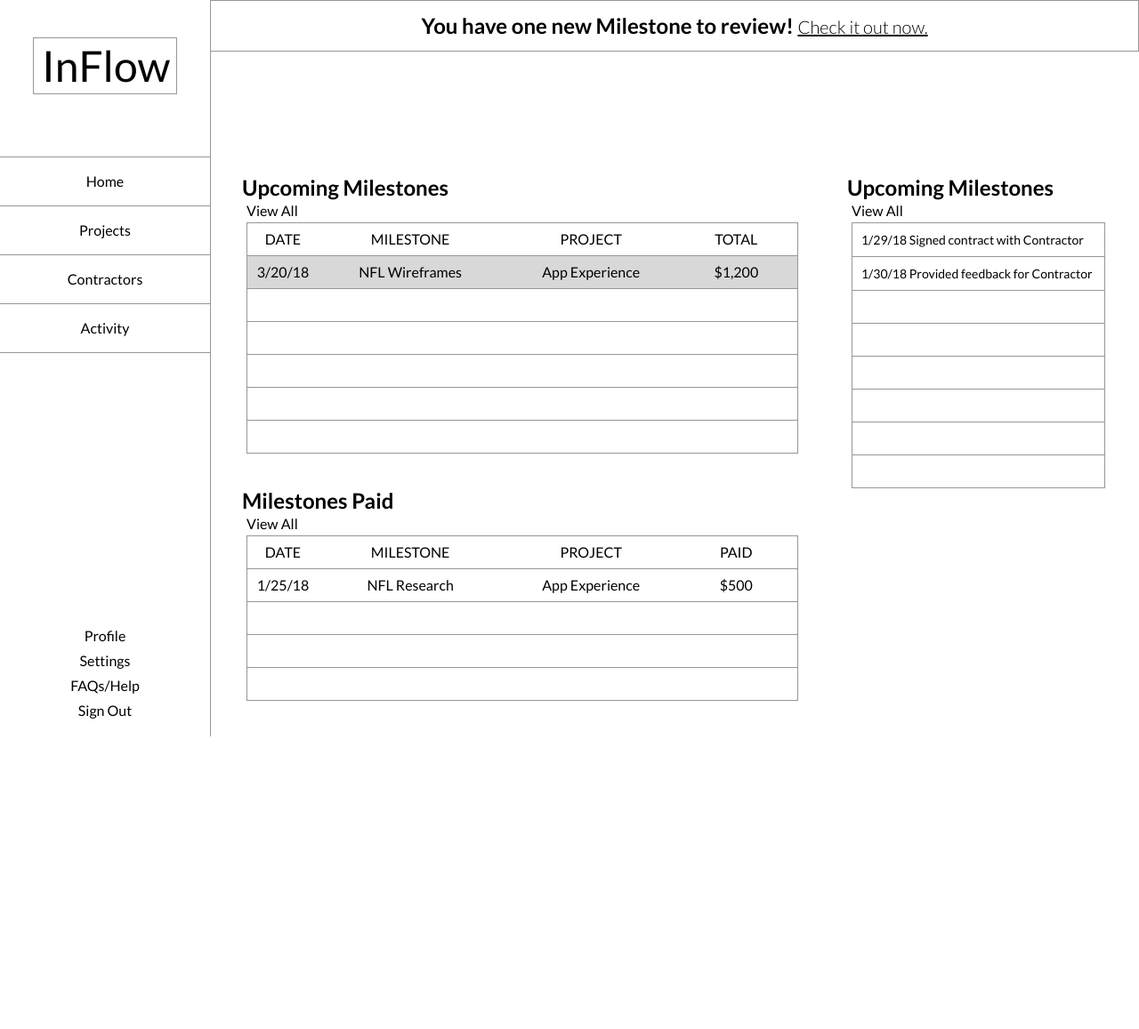
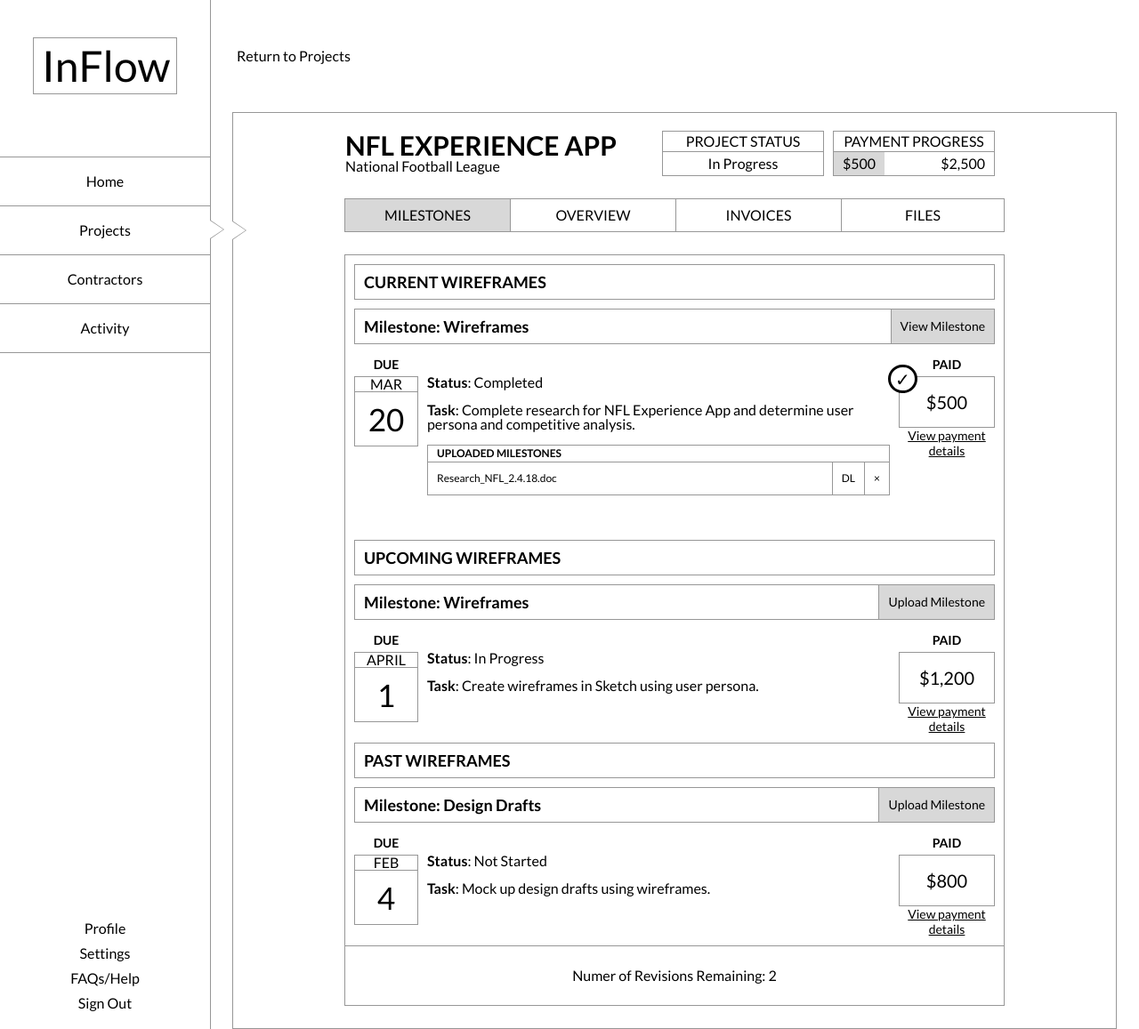
Before and after one commit to bkatchmar/InflowBaseCode, a Django app: a page that uses inflowhq/inflowdemo/templates/base/dashboard.base.demo.html in a window 1280 px wide. Shown: the whole page at 89% size. Before the commit the page ends 828 px from the top, so only its background shows below. Run offline with Django 3.2, Linux system fonts and the light colour scheme; some libraries are stand-ins or nearby versions.

Commit message:
Adding in a chunk of the new screens

```diff
--- a/inflowhq/inflowco/static/css/lf.dashboard.css
+++ b/inflowhq/inflowco/static/css/lf.dashboard.css
@@ -23,9 +23,15 @@ main div.progress-bar span.number:after { background-color: #FFF; border: 1px so
 main div.progress-bar span.number.on:after { background-color: #979797; }
 main div.progress-bar span.number span.text { color: #373737; font-size: 16px; left: 0px; position: absolute; top: 25px; }
 
-main div.back-links { padding: 55px 0px; }
+main div.back-links { padding: 55px 30px; }
 main div.back-links.smaller { padding: 15px 0px; }
-main div.content { border: solid 1px #979797; min-width: 800px; padding: 0px 0px 25px; }
+main div.content { border: solid 1px #979797; margin: 0px 25px; min-width: 800px; padding: 0px 0px 25px; position: relative; }
+main div.content.project-arrow {}
+main div.content select { border-radius: 8px; font-size: 14px; font-weight: 300; margin: 25px 0px; -moz-border-radius: 8px; -webkit-border-radius: 8px; }
+main div.content.project-arrow:before { border-color: transparent #979797; border-style: solid; border-width: 11px 0px 11px 16px; content: ""; display: block; left: -1px; position: absolute; top: 137px; width: 0px; }
+main div.content.project-arrow:after { border-color: transparent #FFF; border-style: solid; border-width: 10px 0px 10px 15px; content: ""; display: block; left: -1px; position: absolute; top: 138px; width: 0px; }
+main div.content.project-arrow.more-top-padding:before { top: 121px; }
+main div.content.project-arrow.more-top-padding:after { top: 122px; }
 main div.content > div { margin: 0px auto; width: 740px; }
 main div.content div.header { font-size: 30px; font-weight: 700; line-height: 32px; margin: 20px auto 0px; }
 main div.content div.sub-header { font-size: 16px; }
@@ -50,8 +56,10 @@ main div.content div.list div.label { border-color: #979797; border-style: solid
 main div.content div.list div.label span { display: inline-block; text-align: center; width: 125px; }
 main div.content div.list div.label span.col1 { text-align: left; width: 240px; }
 main div.content div.list div.item { border-color: #979797; border-style: solid; border-width: 1px 1px 0px 1px; overflow: hidden; }
+main div.content div.list div.item.selected { background-color: #D8D8D8; }
 main div.content div.list div.item:last-child { border-bottom: solid 1px #979797; }
 main div.content div.list div.item div.info { border-color: #979797; border-style: solid; border-width: 0px 1px 0px 0px; float: left; padding: 10px 0px 10px 14px; width: 240px; }
+main div.content div.list div.item div.info.no-border { border: none; }
 main div.content div.list div.item div.info div.title { font-size: 20px; font-weight: 700; line-height: 28px; }
 main div.content div.list div.item div.info div.description { font-size: 20px; line-height: 22px; }
 main div.content div.list div.item div.empty-tile { border-color: #979797; border-style: solid; border-width: 0px 1px 0px 0px; float: left; padding: 35px 5px; width: 122px; }
@@ -59,9 +67,9 @@ main div.content div.list div.item div.icon { border-left: solid 1px #979797; fl
 main div.content div.list div.item div.icon.active { background-color: #D8D8D8; }
 
 main div.content div.ribbon { border: solid 1px #979797; margin: 25px auto; overflow: hidden; }
-main div.content div.ribbon span { border-color: #979797; border-style: solid; border-width: 0px 1px 0px 0px; display: inline-block; float: left; font-size: 16px; font-weight: 400; padding: 10px 0px; text-align: center; width: 25%; }
+main div.content div.ribbon span { border-color: #979797; border-style: solid; border-width: 0px 1px 0px 0px; display: inline-block; float: left; font-size: 16px; font-weight: 400; padding: 10px 0px; text-align: center; width: 185px; }
 main div.content div.ribbon span.on { background-color: #d8d8d8; }
-main div.content div.ribbon span:last-child { border-width: 0px; width: 24%; }
+main div.content div.ribbon span:last-child { border-width: 0px; width: 182px; }
 
 main div.content div.inner-details { border: solid 1px #979797; }
 main div.content div.inner-details div.header { font-size: 22px; margin: 20px auto; padding: 0px 15px; }
@@ -76,6 +84,9 @@ main div.content div.inner-details div.buttons a.alt:visited,
 main div.content div.inner-details div.buttons a.alt:hover,
 main div.content div.inner-details div.buttons a.alt:active { background-color: #FFF; }
 main div.content div.inner-details.footer { border: none; margin: 15px auto; text-align: center; }
+main div.content div.inner-details.footer select { border-radius: 8px; font-size: 14px; font-weight: 300; margin: 25px 0px; -moz-border-radius: 8px; -webkit-border-radius: 8px; }
+main div.content div.inner-details.footer div.reason { font-size: 16px; padding: 15px 0px; }
+main div.content div.inner-details.footer input[type="text"] { display: block; margin: 15px auto; padding: 10px; width: 400px; }
 
 main div.content div.milestone-detail-list { border: solid 1px #979797; }
 main div.content div.milestone-detail-list div.milestone-name-upload { border: solid 1px #979797; margin: 10px; }
@@ -105,7 +116,8 @@ main div.content div.milestone-detail-list div.milestone-information div.status
 main div.content div.milestone-detail-list div.milestone-information div.status div.buttons a:active { background-color: #D8D8D8; border: solid 1px #979797; border-radius: 8px; display: inline-block; margin: 0px 15px 0px 0px; padding: 10px; -moz-border-radius: 8px; -webkit-border-radius: 8px; }
 main div.content div.milestone-detail-list div.milestone-information div.payment-details { float: left; text-align: center; width: 15%; }
 main div.content div.milestone-detail-list div.milestone-information div.payment-details div.paid { font-size: 14px; font-weight: 700; padding: 5px 0px; }
-main div.content div.milestone-detail-list div.milestone-information div.payment-details div.amount { border: solid 1px #979797; font-size: 20px; padding: 20px 0px; }
+main div.content div.milestone-detail-list div.milestone-information div.payment-details div.amount { border: solid 1px #979797; font-size: 20px; padding: 20px 0px; position: relative; }
+main div.content div.milestone-detail-list div.milestone-information div.payment-details div.amount span.checkmark { background-color: #FFF; border: 3px solid #000; border-radius: 20px; left: -13px; padding: 5px; position: absolute; top: -14px; -moz-border-radius: 20px; -webkit-border-radius: 20px; }
 main div.content div.milestone-detail-list div.milestone-information div.payment-details a,
 main div.content div.milestone-detail-list div.milestone-information div.payment-details a:link,
 main div.content div.milestone-detail-list div.milestone-information div.payment-details a:visited,
@@ -258,3 +270,5 @@ main div.client-tables div.data-table div.table div.row span.milestone { width:
 main div.client-tables div.data-table div.table div.row span.project { width: 200px; }
 main div.client-tables div.data-table div.table div.row span.amount { width: 120px; }
 main div.client-tables.right div.data-table div.table div.row span { font-size: 14px; padding: 0px 10px; text-align: left; }
+
+main div.footer { border-color: #979797; border-style: solid; border-width: 1px 0px 0px; padding: 25px; text-align: center; }
--- a/inflowhq/inflowdemo/templates/base/dashboard.base.demo.html
+++ b/inflowhq/inflowdemo/templates/base/dashboard.base.demo.html
@@ -4,7 +4,7 @@
 	<head>
 		<link rel="stylesheet" href="//fonts.googleapis.com/css?family=Lato:100,300,400,700" />
 		<link rel="stylesheet" href="{% static 'css/reset.css' %}" />
-		<link rel="stylesheet" href="{% static 'css/lf.dashboard.css' %}?d=2018" />
+		<link rel="stylesheet" href="{% static 'css/lf.dashboard.css' %}?d=201803031931" />
 		<link rel="shortcut icon" type="image/x-icon" href="{% static 'img/favicon.ico' %}" />
 		<title>{% block title %}{% endblock %}</title>
 	</head>
--- /dev/null
+++ b/inflowhq/inflowdemo/templates/client_active_flow_lofi/projects.dashboard.specific-project.milestones.html
@@ -0,0 +1,115 @@
+{% extends 'base/dashboard.base.demo.html' %}
+{% block title %}Inflow My Project Dashboard{% endblock %}
+{% block main_tag %}
+	<div class="back-links"><a href="{% url 'htmldemos:client_active_use' %}">Return to Projects</a></div>
+	<div class="content project-arrow more-top-padding">
+		<div class="heading-elements">
+			<div class="header">NFL EXPERIENCE APP</div>
+			<div class="table">
+				<div class="table-header">PAYMENT PROGRESS</div>
+				<div class="table-content split">
+					<div class="cleared">$500</div>
+					<div class="in-progress">$2,500</div>
+				</div>
+			</div>
+			<div class="table">
+				<div class="table-header">PROJECT STATUS</div>
+				<div class="table-content">In Progress</div>
+			</div>
+			<div class="sub-header">National Football League</div>
+		</div>
+		<div class="ribbon">
+			<span class="on">MILESTONES</span>
+			<span>OVERVIEW</span>
+			<span>INVOICES</span>
+			<span>FILES</span>
+		</div>
+		<div class="milestone-detail-list">
+			<div class="milestone-name-upload">
+				<span class="name">CURRENT WIREFRAMES</span>
+			</div>
+			<div class="milestone-name-upload">
+				<span class="name">Milestone: Wireframes</span>
+				<span class="upload on">View Milestone</span>
+			</div>
+			<div class="milestone-information">
+				<div class="due-date">
+					<div class="due">DUE</div>
+					<div class="date-box">
+						<div class="month">MAR</div>
+						<div class="day">20</div>
+					</div>
+				</div>
+				<div class="status">
+					<div class="status-bar"><strong>Status</strong>: Completed</div>
+					<div class="task-bar"><strong>Task</strong>: Complete research for NFL Experience App and determine user persona and competitive analysis.</div>
+					<div class="uploaded-table">
+						<div class="header">UPLOADED MILESTONES</div>
+						<div class="line">
+							<span class="file-name">Research_NFL_2.4.18.doc</span>
+							<span class="delete">&times;</span>
+							<span class="download">DL</span>
+						</div>
+					</div>
+				</div>
+				<div class="payment-details">
+					<div class="paid">PAID</div>
+					<div class="amount">$500<span class="checkmark">&#10003;</span></div>
+					<a href="#">View payment details</a>
+				</div>
+			</div>
+			<div class="milestone-name-upload">
+				<span class="name">UPCOMING WIREFRAMES</span>
+			</div>
+			<div class="milestone-name-upload">
+				<span class="name">Milestone: Wireframes</span>
+				<span class="upload on">Upload Milestone</span>
+			</div>
+			<div class="milestone-information">
+				<div class="due-date">
+					<div class="due">DUE</div>
+					<div class="date-box">
+						<div class="month">APRIL</div>
+						<div class="day">1</div>
+					</div>
+				</div>
+				<div class="status">
+					<div class="status-bar"><strong>Status</strong>: In Progress</div>
+					<div class="task-bar"><strong>Task</strong>: Create wireframes in Sketch using user persona.</div>
+				</div>
+				<div class="payment-details">
+					<div class="paid">PAID</div>
+					<div class="amount">$1,200</div>
+					<a href="#">View payment details</a>
+				</div>
+			</div>
+			<div class="milestone-name-upload">
+				<span class="name">PAST WIREFRAMES</span>
+			</div>
+			<div class="milestone-name-upload">
+				<span class="name">Milestone: Design Drafts</span>
+				<span class="upload on">Upload Milestone</span>
+			</div>
+			<div class="milestone-information">
+				<div class="due-date">
+					<div class="due">DUE</div>
+					<div class="date-box">
+						<div class="month">FEB</div>
+						<div class="day">4</div>
+					</div>
+				</div>
+				<div class="status">
+					<div class="status-bar"><strong>Status</strong>: Not Started</div>
+					<div class="task-bar"><strong>Task</strong>: Mock up design drafts using wireframes.</div>
+				</div>
+				<div class="payment-details">
+					<div class="paid">PAID</div>
+					<div class="amount">$800</div>
+					<a href="#">View payment details</a>
+				</div>
+			</div>
+			<div class="footer">Numer of Revisions Remaining: 2</div>
+		</div>
+	</div>
+{% endblock %}
+{% block bottom_scripts %}{% endblock %}
--- a/inflowhq/inflowdemo/urls.py
+++ b/inflowhq/inflowdemo/urls.py
@@ -39,6 +39,15 @@ urlpatterns = [
     url(r'^freelancer-active-use/email-confirm/freelancer', views.FreelancerActiveUseLoFiSpecificProjectEmailConfirmFreelancer.as_view(), name='freelancer_active_use_email_confirm_freelancer'),
     url(r'^freelancer-active-use/email-confirm/client', views.FreelancerActiveUseLoFiSpecificProjectEmailConfirmClient.as_view(), name='freelancer_active_use_email_confirm_client'),
     url(r'^freelancer-active-use', views.FreelancerActiveUseLoFiHome.as_view(), name='freelancer_active_use'),
+    url(r'^client-active-use/projects-home/preview/decline/send', views.ClientActiveUseLoFiSpecificProjectMilestonePreviewDeclineSend.as_view(), name='client_active_use_projects_preview_decline_send'),
+    url(r'^client-active-use/projects-home/preview/decline', views.ClientActiveUseLoFiSpecificProjectMilestonePreviewDecline.as_view(), name='client_active_use_projects_preview_decline'),
+    url(r'^client-active-use/projects-home/preview', views.ClientActiveUseLoFiSpecificProjectMilestonePreview.as_view(), name='client_active_use_projects_preview'),
+    url(r'^client-active-use/projects-home/files', views.ClientActiveUseLoFiSpecificProjectFiles.as_view(), name='client_active_use_projects_files'),
+    url(r'^client-active-use/projects-home/invoices', views.ClientActiveUseLoFiSpecificProjectInvoices.as_view(), name='client_active_use_projects_invoices'),
+    url(r'^client-active-use/projects-home/overview', views.ClientActiveUseLoFiSpecificProjectOverview.as_view(), name='client_active_use_projects_overview'),
+    url(r'^client-active-use/projects-home/milestones', views.ClientActiveUseLoFiSpecificProjectMilestone.as_view(), name='client_active_use_projects_milestones'),
+    url(r'^client-active-use/projects-home/quick-view', views.ClientActiveUseLoFiQuickView.as_view(), name='client_active_use_projects_quick_view'),
+    url(r'^client-active-use/projects-home', views.ClientActiveUseLoFiProjectsHome.as_view(), name='client_active_use_projects_home'),
     url(r'^client-active-use', views.ClientActiveUseLoFiHome.as_view(), name='client_active_use'),
     url(r'^contract-creation', views.CreateContractStepOneDemo.as_view(), name='contract_creation'),
 ]
--- a/inflowhq/inflowdemo/views.py
+++ b/inflowhq/inflowdemo/views.py
@@ -438,6 +438,105 @@ class ClientActiveUseLoFiHome(TemplateView):
         context = { "is_client" : True, "exclude_arrow" : True }
         return render(request, self.template_name, context)
 
+class ClientActiveUseLoFiProjectsHome(TemplateView):
+    template_name = "client_active_flow_lofi/projects.dashboard.home.html"
+
+    def get(self, request):
+        context = { "is_client" : True, "exclude_arrow" : False }
+        return render(request, self.template_name, context)
+
+    def post(self, request):
+        context = { "is_client" : True, "exclude_arrow" : False }
+        return render(request, self.template_name, context)
+
+class ClientActiveUseLoFiQuickView(TemplateView):
+    template_name = "client_active_flow_lofi/projects.dashboard.quick-view.html"
+
+    def get(self, request):
+        context = { "is_client" : True, "exclude_arrow" : False }
+        return render(request, self.template_name, context)
+
+    def post(self, request):
+        context = { "is_client" : True, "exclude_arrow" : False }
+        return render(request, self.template_name, context)
+
+class ClientActiveUseLoFiSpecificProjectMilestone(TemplateView):
+    template_name = "client_active_flow_lofi/projects.dashboard.specific-project.milestones.html"
+
+    def get(self, request):
+        context = { "is_client" : True, "exclude_arrow" : False }
+        return render(request, self.template_name, context)
+
+    def post(self, request):
+        context = { "is_client" : True, "exclude_arrow" : False }
+        return render(request, self.template_name, context)
+
+class ClientActiveUseLoFiSpecificProjectOverview(TemplateView):
+    template_name = "freelancer_active_flow_lofi/projects.dashboard.specific-project.overview.html"
+
+    def get(self, request):
+        context = { "is_client" : True, "exclude_arrow" : False }
+        return render(request, self.template_name, context)
+
+    def post(self, request):
+        context = { "is_client" : True, "exclude_arrow" : False }
+        return render(request, self.template_name, context)
+
+class ClientActiveUseLoFiSpecificProjectInvoices(TemplateView):
+    template_name = "client_active_flow_lofi/projects.dashboard.specific-project.invoices.html"
+
+    def get(self, request):
+        context = { "is_client" : True, "exclude_arrow" : False }
+        return render(request, self.template_name, context)
+
+    def post(self, request):
+        context = { "is_client" : True, "exclude_arrow" : False }
+        return render(request, self.template_name, context)
+
+class ClientActiveUseLoFiSpecificProjectFiles(TemplateView):
+    template_name = "client_active_flow_lofi/projects.dashboard.specific-project.files.html"
+
+    def get(self, request):
+        context = { "is_client" : True, "exclude_arrow" : False }
+        return render(request, self.template_name, context)
+
+    def post(self, request):
+        context = { "is_client" : True, "exclude_arrow" : False }
+        return render(request, self.template_name, context)
+
+class ClientActiveUseLoFiSpecificProjectMilestonePreview(TemplateView):
+    template_name = "client_active_flow_lofi/projects.dashboard.specific-project.milestones.preview.html"
+
+    def get(self, request):
+        context = { "is_client" : True, "exclude_arrow" : False }
+        return render(request, self.template_name, context)
+
+    def post(self, request):
+        context = { "is_client" : True, "exclude_arrow" : False }
+        return render(request, self.template_name, context)
+
+class ClientActiveUseLoFiSpecificProjectMilestonePreviewDecline(TemplateView):
+    template_name = "client_active_flow_lofi/projects.dashboard.specific-project.milestones.preview.decline.html"
+
+    def get(self, request):
+        context = { "is_client" : True, "exclude_arrow" : False }
+        return render(request, self.template_name, context)
+
+    def post(self, request):
+        context = { "is_client" : True, "exclude_arrow" : False }
+        return render(request, self.template_name, context)
+
+class ClientActiveUseLoFiSpecificProjectMilestonePreviewDeclineSend(TemplateView):
+    template_name = "client_active_flow_lofi/projects.dashboard.specific-project.milestones.preview.decline.send.html"
+
+    def get(self, request):
+        context = { "is_client" : True, "exclude_arrow" : False }
+        return render(request, self.template_name, context)
+
+    def post(self, request):
+        context = { "is_client" : True, "exclude_arrow" : False }
+        return render(request, self.template_name, context)
+
 class CreateContractStepOneDemo(TemplateView):
     template_name = "contract_creation/create.contract.step-1.html"
 
```
Also changed, not shown: inflowhq/inflowco/views.py (+8 -0 lines), inflowhq/inflowdemo/templates/client_active_flow_lofi/projects.dashboard.home.html (added, +38 -0 lines), inflowhq/inflowdemo/templates/client_active_flow_lofi/projects.dashboard.quick-view.html (added, +82 -0 lines), inflowhq/inflowdemo/templates/client_active_flow_lofi/projects.dashboard.specific-project.files.html (added, +61 -0 lines), inflowhq/inflowdemo/templates/client_active_flow_lofi/projects.dashboard.specific-project.invoices.html (added, +48 -0 lines), inflowhq/inflowdemo/templates/client_active_flow_lofi/projects.dashboard.specific-project.milestones.preview.decline.html (added, +31 -0 lines), inflowhq/inflowdemo/templates/client_active_flow_lofi/projects.dashboard.specific-project.milestones.preview.decline.send.html (added, +15 -0 lines), inflowhq/inflowdemo/templates/client_active_flow_lofi/projects.dashboard.specific-project.milestones.preview.html (added, +23 -0 lines).
